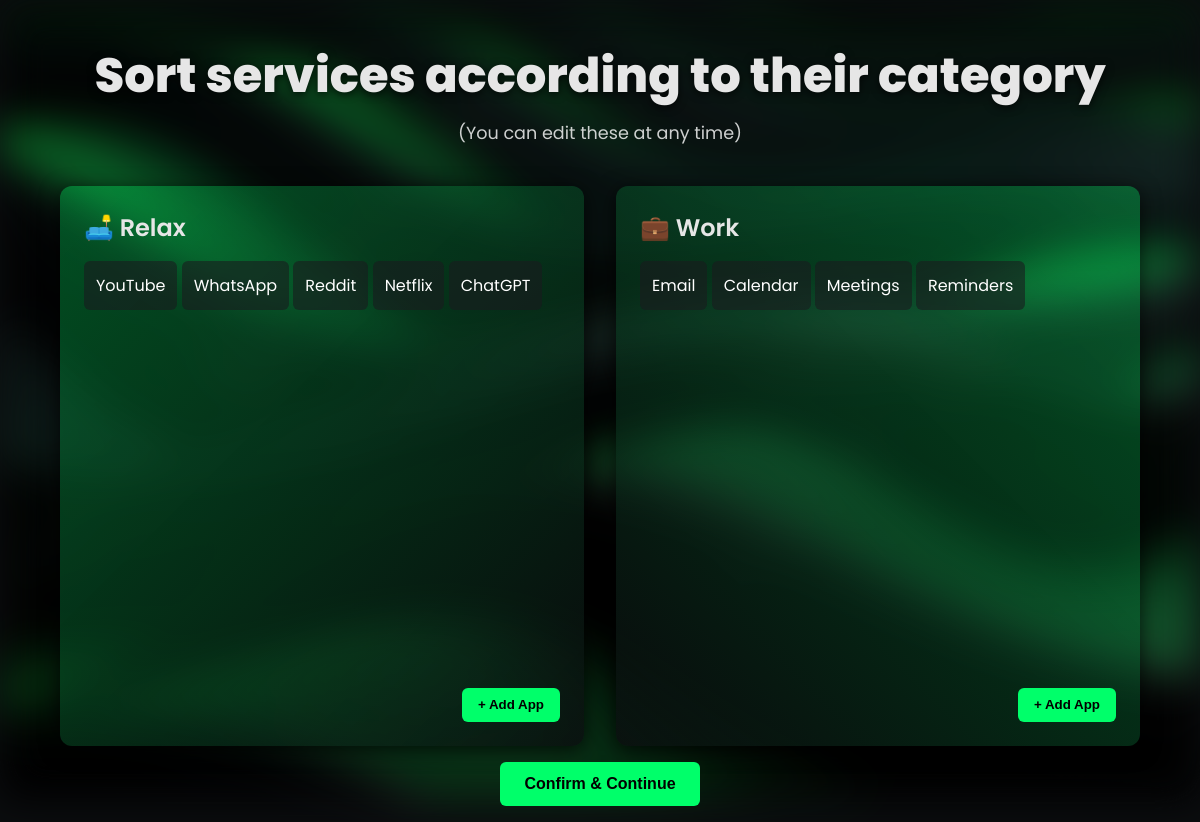
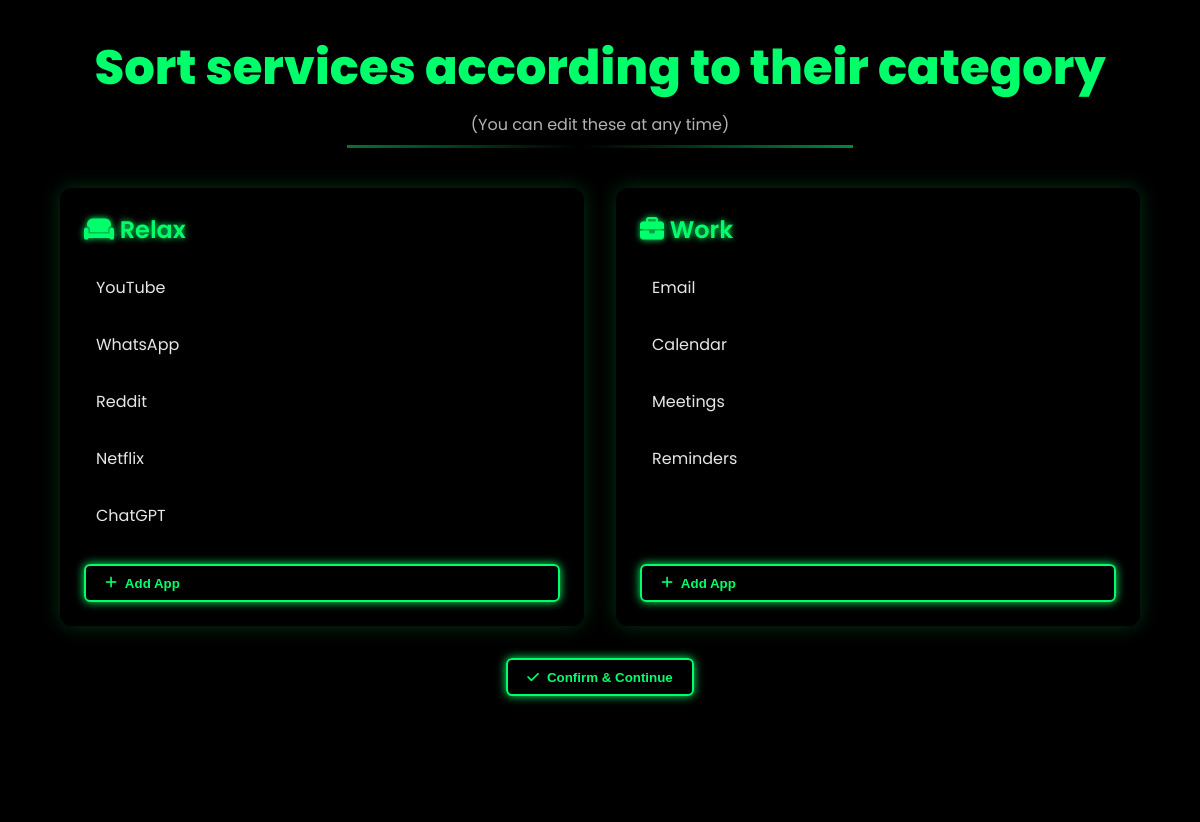
Before and after one commit to MaharshiPatel2274/NeuroPilot, an Electron app: page views/landing.html in a window 1200 px wide. After the commit the page ends 800 px from the top, so only its background shows below. Drawn offline with Linux system fonts and the light colour scheme; a small style sheet from the web is missing.

Commit message:
work-page

```diff
--- a/styles/landing.css
+++ b/styles/landing.css
@@ -1,37 +1,191 @@
+/* landing.css */
 @import url('https://fonts.googleapis.com/css2?family=Poppins:wght@400;600;800&display=swap');
+
 :root {
-  --bg-dark: #0b0d0f;
-  --green-accent: #00ff6a;
-  --text-light: #e6e6e6;
-  --card-bg: rgba(26,28,30,0.8);
+  --bg-dark:   #000;
+  --neon:      #00ff6a;
+  --text-light:#e6e6e6;
+  --panel-bg:  rgba(0,0,0,0.6);
 }
-.bg-blur {
+
+* {
+  box-sizing: border-box;
+  margin: 0; padding: 0;
+}
+
+body {
+  font-family: 'Poppins', sans-serif;
+  background: var(--bg-dark);
+  color: var(--text-light);
+  display: flex;
+  flex-direction: column;
+  align-items: center;
+  padding-top: 2rem;
+  overflow: hidden;
+}
+
+/* HEADER */
+.landing-header {
+  text-align: center;
+  margin-bottom: 2rem;
+}
+.landing-header h1 {
+  font-size: 3rem;
+  font-weight: 800;
+  color: var(--neon);
+  text-shadow: none;
+}
+.subtitle {
+  margin-top: 0.5rem;
+  color: rgba(255,255,255,0.7);
+}
+.underline {
+  width: 50%;
+  height: 3px;
+  margin: 0.5rem auto;
+  background: linear-gradient(90deg,
+    transparent 0%, var(--neon) 50%, transparent 100%);
+  background-size: 200% 100%;
+  animation: underline-slide 3s ease-in-out infinite;
+}
+@keyframes underline-slide {
+  to { background-position: 200% 0; }
+}
+
+/* LAYOUT */
+.container {
+  display: flex;
+  gap: 2rem;
+  width: 90vw;
+  max-width: 1200px;
+}
+
+/* PANEL (no border) */
+.zone {
+  flex: 1;
+  background: var(--panel-bg);
+  border-radius: 12px;
+  padding: 1.5rem;
+  display: flex;
+  flex-direction: column;
+  backdrop-filter: blur(8px);
+  box-shadow: 0 0 20px rgba(0,255,106,0.2);
+  transition: transform 0.3s, box-shadow 0.3s;
+}
+.zone:hover {
+  transform: scale(1.02);
+  box-shadow: 0 0 30px rgba(0,255,106,0.4);
+}
+
+/* PANEL HEADINGS */
+.zone h2 {
+  font-weight: 600;
+  color: var(--neon);
+  text-shadow: 0 0 6px var(--neon);
+  margin-bottom: 1rem;
+}
+
+/* LIST */
+.apps-list {
+  flex: 1;
+  list-style: none;
+  overflow-y: auto;
+  margin-bottom: 1rem;
+  padding-right: 0.5rem;
+}
+.apps-list::-webkit-scrollbar {
+  width: 6px;
+}
+.apps-list::-webkit-scrollbar-thumb {
+  background: var(--neon);
+  border-radius: 3px;
+}
+.app-card {
+  padding: 0.75rem;
+  margin-bottom: 0.5rem;
+  background: rgba(0,0,0,0.4);
+  border-radius: 6px;
+  cursor: pointer;
+  transition: background 0.2s, box-shadow 0.2s;
+}
+.app-card:hover {
+  background: rgba(0,0,0,0.7);
+  box-shadow: 0 0 10px var(--neon);
+}
+
+/* BUTTONS */
+.add-btn,
+#confirm-btn {
+  background: transparent;
+  border: 2px solid var(--neon);
+  color: var(--neon);
+  padding: 0.6rem 1.2rem;
+  font-weight: 600;
+  border-radius: 6px;
+  cursor: pointer;
+  box-shadow: 0 0 10px var(--neon);
+  transition: background 0.2s, box-shadow 0.2s;
+  display: inline-flex;
+  align-items: center;
+  gap: 0.5rem;
+}
+.add-btn:hover,
+#confirm-btn:hover {
+  background: rgba(0,0,0,0.8);
+  box-shadow: 0 0 20px var(--neon);
+}
+
+/* CONFIRM CONTAINER */
+.confirm-container {
+  margin: 2rem 0;
+}
+
+/* MODAL */
+.modal.hidden { display: none; }
+.modal {
   position: fixed;
-  top: 0; left: 0;
-  width: 100vw; height: 100vh;
-  background: url('../assets/landingbg.jpg') center/cover no-repeat;
-  filter: blur(20px) brightness(0.5);
-  z-index: -1;
+  inset: 0;
+  background: rgba(0,0,0,0.8);
+  display: flex;
+  align-items: center;
+  justify-content: center;
+  z-index: 10;
 }
-* { box-sizing:border-box; margin:0; padding:0; }
-body { font-family:'Poppins',sans-serif; color:var(--text-light); background:var(--bg-dark); overflow:hidden; display:flex; flex-direction:column; align-items:center; }
-.landing-header { text-align:center; margin-top:5vh; z-index:1; }
-.landing-header h1 { font-size:3rem; font-weight:800; text-shadow:0 2px 8px rgba(0,0,0,0.7); }
-.landing-header .subtitle { margin-top:0.5rem; font-size:1.1rem; color:rgba(255,255,255,0.8); }
-.container { display:flex; width:90vw; height:70vh; gap:2rem; margin-top:5vh; z-index:1; }
-.zone { flex:1; display:flex; flex-direction:column; border-radius:12px; padding:1.5rem; box-shadow:0 4px 20px rgba(0,0,0,0.7); position:relative; overflow:hidden; transition:transform 0.3s; }
-.zone:hover { transform:scale(1.02); }
-.zone.relax { background:linear-gradient(135deg, rgba(0,255,106,0.3) 0%, rgba(11,13,15,0.8) 100%); }
-.zone.work  { background:linear-gradient(225deg, rgba(0,255,106,0.3) 0%, rgba(11,13,15,0.8) 100%); }
-.zone h2 { margin-bottom:1rem; font-weight:600; }
-.apps-list { flex:1; list-style:none; overflow-y:auto; margin-bottom:1rem; }
-.app-card { background:rgba(26,28,30,0.6); padding:0.75rem; margin-bottom:0.5rem; border-radius:6px; cursor:pointer; color:#fff; display:inline-block; }
-.add-btn { background:var(--green-accent); border:none; color:#000; padding:0.6rem 1rem; border-radius:6px; cursor:pointer; font-weight:bold; align-self:flex-end; }
-.confirm-container { margin:1rem 0; z-index:1; }
-#confirm-btn { background:var(--green-accent); border:none; color:#000; padding:0.8rem 1.5rem; border-radius:6px; cursor:pointer; font-size:1rem; font-weight:600; }
-.modal.hidden { display:none; }
-.modal { position:fixed; top:0; left:0; width:100vw; height:100vh; background:rgba(0,0,0,0.7); display:flex; align-items:center; justify-content:center; z-index:999; }
-.modal-content { background:var(--card-bg); padding:1.5rem; border-radius:8px; width:300px; text-align:center; }
-.modal-content h3 { font-weight:600; }
-.modal-content input { width:100%; padding:0.6rem; margin:1rem 0; border-radius:4px; border:1px solid #444; background:#111; color:var(--text-light); }
-.modal-actions button { margin:0 0.5rem; padding:0.6rem 1rem; border:none; border-radius:4px; cursor:pointer; }
+.modal-content {
+  background: rgba(0,0,0,0.9);
+  border: 2px solid var(--neon);
+  border-radius: 8px;
+  padding: 2rem;
+  width: 300px;
+  text-align: center;
+  box-shadow: 0 0 20px var(--neon);
+}
+.modal-content h3 {
+  color: var(--neon);
+  text-shadow: 0 0 6px var(--neon);
+  margin-bottom: 1rem;
+}
+.modal-content input {
+  width: 100%;
+  padding: 0.6rem;
+  margin-bottom: 1rem;
+  background: #111;
+  color: var(--text-light);
+  border: 1px solid #444;
+  border-radius: 4px;
+}
+.modal-actions button {
+  margin: 0 0.5rem;
+  padding: 0.6rem 1rem;
+  border: 2px solid var(--neon);
+  background: transparent;
+  color: var(--neon);
+  border-radius: 4px;
+  cursor: pointer;
+  box-shadow: 0 0 8px var(--neon);
+  transition: background 0.2s, box-shadow 0.2s;
+}
+.modal-actions button:hover {
+  background: rgba(0,0,0,0.8);
+  box-shadow: 0 0 16px var(--neon);
+}
--- /dev/null
+++ b/styles/work-home.css
@@ -0,0 +1,196 @@
+@import url('https://fonts.googleapis.com/css2?family=Poppins:wght@400;600&display=swap');
+
+:root {
+    --bg-dark: #0b0d0f;
+    --green-accent: #00ff6a;
+    --text-light: #e6e6e6;
+    --card-bg: rgba(26,28,30,0.8);
+}
+
+* { margin:0; padding:0; box-sizing:border-box; }
+body {
+    position:relative; height:100vh;
+    font-family:'Poppins',sans-serif;
+    color:var(--text-light);
+    background:var(--bg-dark);
+    overflow:hidden;
+}
+
+/* blurred BG */
+.bg-blur {
+    position:absolute; top:0; left:0;
+    width:100vw; height:100vh;
+    background:url('../assets/landingbg.jpg') center/cover no-repeat;
+    filter:blur(20px) brightness(0.5); z-index:-1;
+}
+
+/*--------------------------------------------
+  Global icon sizing (fixes To‑Do SVG)
+--------------------------------------------*/
+.icon {
+    width: 24px;
+    height: 24px;
+    flex-shrink: 0;
+}
+
+/* mode‑pill (same as Relax) */
+.mode-switch { position:absolute; top:1rem; left:1rem; z-index:10; }
+.mode-pill {
+    display:inline-flex; justify-content:center; align-items:center;
+    width:40px; height:40px; background:#333; border-radius:9999px;
+    cursor:pointer; overflow:hidden; gap:0.5rem;
+    transition:width .3s ease,padding .3s ease;
+}
+.mode-pill .mode-icon { width:24px; height:24px; }
+.mode-pill .mode-text { display:none; color:#fff; font-size:.9rem; white-space:nowrap; }
+.mode-pill:hover,
+.mode-switch.open .mode-pill { width:auto; padding:0 0.75rem; }
+.mode-pill:hover .mode-text,
+.mode-switch.open .mode-pill .mode-text { display:inline-block; }
+.mode-dropdown {
+    display:none; flex-direction:column;
+    background:#333; border-radius:8px; margin-top:.5rem;
+    box-shadow:0 4px 12px rgba(0,0,0,.5);
+}
+.mode-switch.open .mode-dropdown { display:flex; }
+.mode-item {
+    display:flex; align-items:center; gap:.5rem;
+    padding:.5rem .75rem; cursor:pointer;
+}
+.mode-item:hover { background:rgba(255,255,255,.1); }
+.mode-item .mode-icon { width:20px; height:20px; }
+.mode-item .mode-text { color:#fff; font-size:.9rem; }
+.divider { height:1px; background:#fff; opacity:.2; margin:0 .5rem; }
+
+/* greeting */
+.greeting h2 { line-height:1.2; }
+@media(min-width:640px){ .greeting h2 { font-size:2.5rem; } }
+
+/* search */
+.search-bar-container {
+    width:60vw; max-width:600px; margin:2rem auto 1rem;
+    display:flex; background:rgba(255,255,255,.1);
+    border-radius:8px; overflow:hidden;
+    box-shadow:0 2px 10px rgba(0,0,0,.7);
+}
+#search-input {
+    flex:1; padding:.75rem 1rem; border:none;
+    background:transparent; color:var(--text-light);
+    font-size:1rem;
+}
+#search-input:focus { outline:none; }
+#search-btn {
+    width:50px; border:none; background:var(--green-accent);
+    cursor:pointer; display:flex; align-items:center; justify-content:center;
+}
+
+/* stats */
+.stats-widget { /* unchanged */ }
+
+/* 3‑col grid */
+#categories {
+    position:absolute; bottom:3rem; left:50%;
+    transform:translateX(-50%);
+    display:grid; grid-template-columns:repeat(3,1fr);
+    gap:1.5rem; width:80vw; max-width:1000px;
+}
+.category-card { background:var(--card-bg); padding:.25rem; border-radius:8px; }
+
+/*--------------------------------------------
+  To‑Do List Widget
+--------------------------------------------*/
+.todo-card { box-shadow:0 2px 8px rgba(0,0,0,.7); }
+.todo-widget { padding:.75rem; color:#fff; }
+.todo-widget-title {
+    display:flex; align-items:center; gap:.5rem; margin-bottom:.75rem;
+}
+.widget-label { font-size:1.125rem; font-weight:600; }
+.todo-list { list-style:none; padding:0; margin:0; }
+.todo-list li {
+    display:flex; align-items:center; gap:.5rem;
+    margin-bottom:.5rem;
+    font-size:0.9rem;
+}
+.todo-list input { accent-color:var(--green-accent); }
+
+/*--------------------------------------------
+  Centered Weather
+--------------------------------------------*/
+.weather-center { color:#fff; }
+.weather-center .hour { display:flex; flex-direction:column; align-items:center; }
+.hour-label { font-size:.85rem; }
+.hour-temp { font-size:.9rem; }
+
+/*--------------------------------------------
+  LinkedIn Follow‑ups
+--------------------------------------------*/
+.linkedin-card {
+    box-shadow:0 2px 8px rgba(0,0,0,.1);
+    background:#fff; padding:.25rem; border:1px solid rgba(0,0,0,.1);
+}
+.linkedin-widget-title {
+    display:flex; align-items:center; gap:.5rem; margin-bottom:.5rem; color:#0b0d0f;
+}
+.profile-pic {
+    width:40px; height:40px; border-radius:50%; object-fit:cover;
+    border:2px solid #0A66C2;
+}
+.linkedin-content { display:flex; align-items:center; gap:.75rem; }
+.message-preview { font-size:.9rem; line-height:1.3; color:#000; }
+
+/*--------------------------------------------
+  Upcoming Work Events
+--------------------------------------------*/
+.events-card { box-shadow:0 2px 8px rgba(0,0,0,.7); }
+.events-widget { padding:.75rem; }
+.events-widget-title {
+    display:flex; align-items:center; gap:.5rem; margin-bottom:.75rem;
+}
+.events-icon { width:24px; height:24px; fill:var(--green-accent); }
+.events-list { list-style:none; margin:0; padding:0; }
+.events-list li {
+    display:flex; align-items:center; padding:1rem 0;
+    border-bottom:1px solid rgba(255,255,255,.2);
+}
+.events-list li:last-child { border-bottom:none; }
+.event-date {
+    display:flex; flex-direction:column; align-items:center;
+    width:50px; margin-right:1rem;
+}
+.event-month { font-size:.75rem; color:rgba(255,255,255,.6); }
+.event-day { font-size:1.25rem; font-weight:600; color:#fff; }
+.event-time {
+    width:80px; font-weight:600; color:#fff; margin-right:1.5rem;
+}
+.event-desc { flex:1; color:rgba(255,255,255,.85); }
+
+/*--------------------------------------------
+  Pomodoro Timer
+--------------------------------------------*/
+.pomodoro-card { box-shadow:0 2px 8px rgba(0,0,0,.7); }
+.pomodoro-widget { padding:.75rem; text-align:center; color:#fff; }
+.pomodoro-widget-title {
+    display:flex; align-items:center; gap:.5rem; justify-content:center;
+    margin-bottom:.75rem;
+}
+.timer-display { font-size:2.5rem; font-weight:600; margin-bottom:.75rem; }
+.pomodoro-btn {
+    background:var(--green-accent); color:#000;
+    padding:.5rem 1rem; border:none; border-radius:6px;
+    cursor:pointer; font-weight:600;
+}
+
+/*--------------------------------------------
+  Dive‑back In
+--------------------------------------------*/
+.diveback-card { box-shadow:0 2px 8px rgba(0,0,0,.7); }
+.diveback-widget { padding:.75rem; color:#fff; }
+.diveback-widget-title {
+    display:flex; align-items:center; gap:.5rem; margin-bottom:.5rem;
+}
+.diveback-list { list-style:none; margin:0; padding:0; }
+.diveback-list li { margin-bottom:.5rem; }
+.diveback-list a {
+    color:var(--green-accent); text-decoration:none;
+}
+.diveback-list a:hover { text-decoration:underline; }
--- a/views/landing.html
+++ b/views/landing.html
@@ -4,21 +4,24 @@
   <meta charset="UTF-8" />
   <title>NeuroPilot</title>
   <link rel="stylesheet" href="../styles/landing.css" />
+  <link
+    rel="stylesheet"
+    href="https://cdnjs.cloudflare.com/ajax/libs/font-awesome/6.4.0/css/all.min.css"
+    integrity="sha512-pTU5pXl3Uiw+fb/1bwtfKszmPFV6I1vE7v2VJYqz+vxurtTg+TUVXvE1rL+l5cdwEZeG6QDh7vM6W2Y2XvE+Xg=="
+    crossorigin="anonymous"
+    referrerpolicy="no-referrer"
+  />
 </head>
 <body>
-<!-- Blurred background -->
-<div class="bg-blur"></div>
-
-<!-- Header -->
   <div class="landing-header">
     <h1>Sort services according to their category</h1>
     <p class="subtitle">(You can edit these at any time)</p>
+    <div class="underline"></div>
   </div>
 
-<!-- Two-column selector -->
   <div class="container">
     <div class="zone relax">
-    <h2>🛋️ Relax</h2>
+      <h2><i class="fas fa-couch"></i> Relax</h2>
       <ul class="apps-list" id="relax-list">
         <li class="app-card">YouTube</li>
         <li class="app-card">WhatsApp</li>
@@ -26,27 +29,31 @@
         <li class="app-card">Netflix</li>
         <li class="app-card">ChatGPT</li>
       </ul>
-    <button class="add-btn" data-zone="relax">+ Add App</button>
+      <button class="add-btn" data-zone="relax">
+        <i class="fas fa-plus"></i> Add App
+      </button>
     </div>
 
     <div class="zone work">
-    <h2>💼 Work</h2>
+      <h2><i class="fas fa-briefcase"></i> Work</h2>
       <ul class="apps-list" id="work-list">
         <li class="app-card">Email</li>
         <li class="app-card">Calendar</li>
         <li class="app-card">Meetings</li>
         <li class="app-card">Reminders</li>
       </ul>
-    <button class="add-btn" data-zone="work">+ Add App</button>
+      <button class="add-btn" data-zone="work">
+        <i class="fas fa-plus"></i> Add App
+      </button>
     </div>
   </div>
 
-<!-- Confirm button -->
   <div class="confirm-container">
-  <button id="confirm-btn">Confirm & Continue</button>
+    <button id="confirm-btn">
+      <i class="fas fa-check"></i> Confirm &amp; Continue
+    </button>
   </div>
 
-<!-- Add‑App Modal -->
   <div id="app-modal" class="modal hidden">
     <div class="modal-content">
       <h3>Add a Service to <span id="modal-zone-name"></span></h3>
```
Also changed, not shown: scripts/work-home.js (added, +36 -0 lines), assets/history.svg (added), assets/linkedin.svg (added), assets/timer.svg (added), assets/todo.svg (added), preload.js (line endings or trailing spaces), renderer.js (indentation only). Lines whose indentation alone changed are shown as unchanged.
